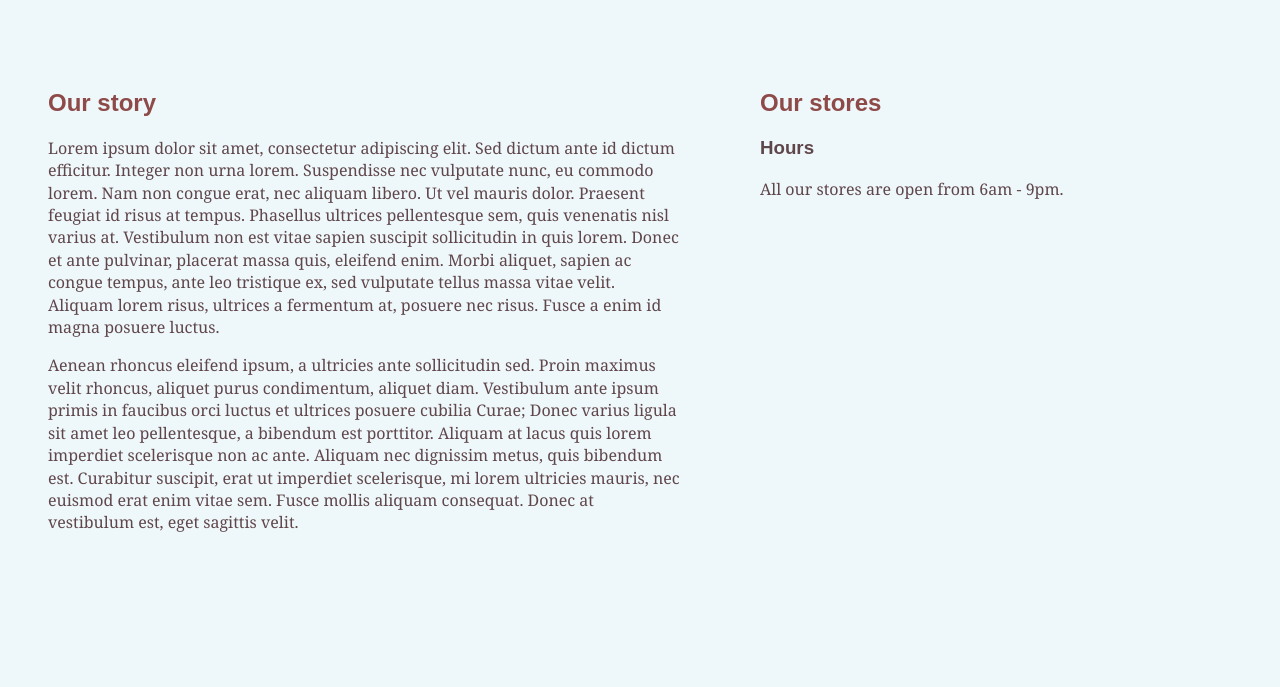
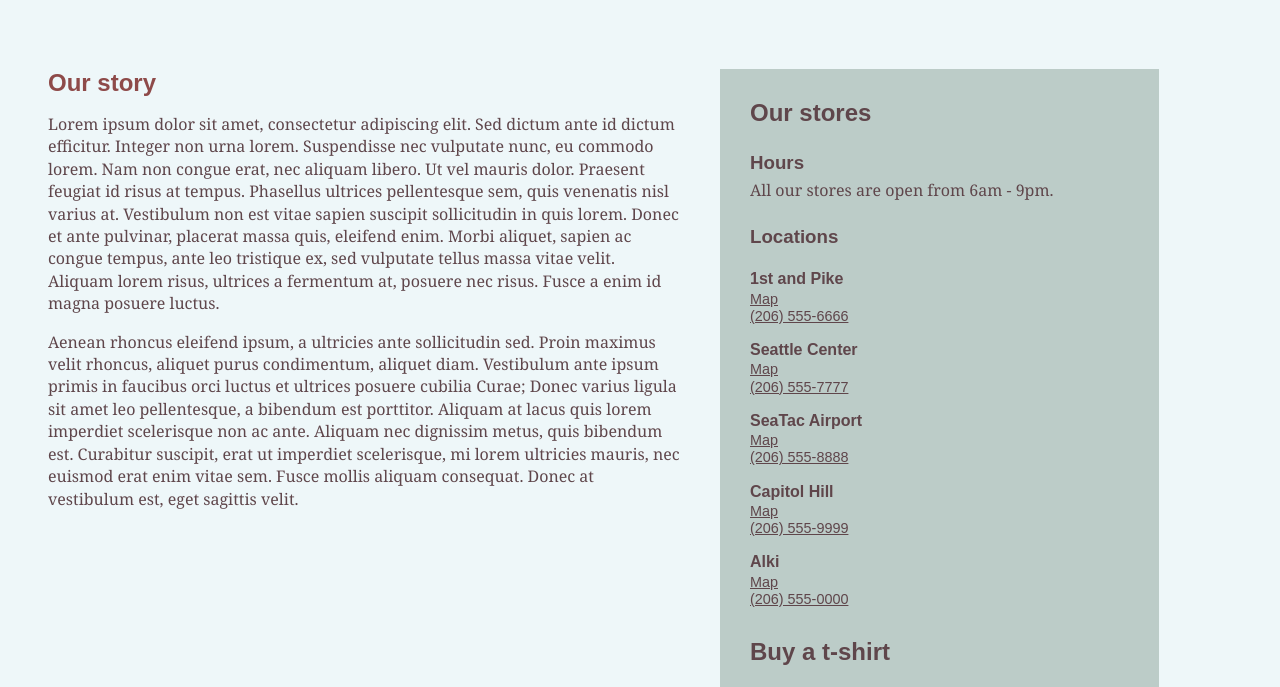
Before and after one commit to morganelle/cookie-stand, a plain HTML site: page index.html in a window 1280 px wide. Shown: the part 113-800 px from the top of the page. Drawn offline with Linux system fonts and the light colour scheme; a web font is replaced by a local one.

Commit message:
updated styling and index.html content

```diff
--- a/index.html
+++ b/index.html
@@ -15,12 +15,44 @@
       <p>Lorem ipsum dolor sit amet, consectetur adipiscing elit. Sed dictum ante id dictum efficitur. Integer non urna lorem. Suspendisse nec vulputate nunc, eu commodo lorem. Nam non congue erat, nec aliquam libero. Ut vel mauris dolor. Praesent feugiat id risus at tempus. Phasellus ultrices pellentesque sem, quis venenatis nisl varius at. Vestibulum non est vitae sapien suscipit sollicitudin in quis lorem. Donec et ante pulvinar, placerat massa quis, eleifend enim. Morbi aliquet, sapien ac congue tempus, ante leo tristique ex, sed vulputate tellus massa vitae velit. Aliquam lorem risus, ultrices a fermentum at, posuere nec risus. Fusce a enim id magna posuere luctus.</p>
       <p>Aenean rhoncus eleifend ipsum, a ultricies ante sollicitudin sed. Proin maximus velit rhoncus, aliquet purus condimentum, aliquet diam. Vestibulum ante ipsum primis in faucibus orci luctus et ultrices posuere cubilia Curae; Donec varius ligula sit amet leo pellentesque, a bibendum est porttitor. Aliquam at lacus quis lorem imperdiet scelerisque non ac ante. Aliquam nec dignissim metus, quis bibendum est. Curabitur suscipit, erat ut imperdiet scelerisque, mi lorem ultricies mauris, nec euismod erat enim vitae sem. Fusce mollis aliquam consequat. Donec at vestibulum est, eget sagittis velit.</p>
     </section>
-    <section id="stores-info">
+    <aside id="sidebar">
+      <section>
       <h2>Our stores</h2>
       <h3>Hours</h3>
       <p>All our stores are open from 6am - 9pm.</p>
-      <ul>
+      <h3>Locations</h3>
+      <ul id="stores">
+        <li>1st and Pike</li>
+        <ul>
+          <a href="#"><li>Map</li></a>
+          <a href="#"><li>(206) 555-6666</li></a>
+        </ul>
+        <li>Seattle Center</li>
+        <ul>
+          <a href="#"><li>Map</li></a>
+          <a href="#"><li>(206) 555-7777</li></a>
+        </ul>
+        <li>SeaTac Airport</li>
+        <ul>
+          <a href="#"><li>Map</li></a>
+          <a href="#"><li>(206) 555-8888</li></a>
+        </ul>
+        <li>Capitol Hill</li>
+        <ul>
+          <a href="#"><li>Map</li></a>
+          <a href="#"><li>(206) 555-9999</li></a>
+        </ul>
+        <li>Alki</li>
+        <ul>
+          <a href="#"><li>Map</li></a>
+          <a href="#"><li>(206) 555-0000</li></a>
+        </ul>
       </ul>
     </section>
+    <section id="merch">
+      <h2>Buy a t-shirt</h2>
+      <img src="images/shirt.png" />
+    </section>
+    </aside>
   </body>
 </html>
--- a/style.css
+++ b/style.css
@@ -31,10 +31,7 @@ header h1 {
 
 h2 {
   color: #8E4A49;
-}
-
-ul {
-  padding-left:40px;
+  margin: 0;
 }
 
 * {
@@ -42,9 +39,15 @@ ul {
   color: #5F464B;
 }
 
+/* sales table styles */
+section#sales-table {
+  margin: 40px;
+}
+
 table#sales {
   border-collapse: collapse;
-  background-color: #CCE8EE;
+  background-color: rgba(75, 104, 88, 0.3);
+  margin-top: 16px;
 }
 
 table#sales, th, td {
@@ -88,10 +91,52 @@ section#about-us {
   float: left;
   margin: 40px;
 }
-section#stores-info {
+aside {
   width: 30%;
   float: left;
-  margin: 40px;
+  margin: 40px 40px 40px 0;
+  padding: 30px;
+  background-color: rgba(75, 104, 88, 0.3);
+}
+
+aside h2 {
+  color: #5F464B;
+}
+
+aside p, h2, h3 {
+  margin: 0;
+  padding: 0;
+}
+
+aside h3 {
+  padding-top: 25px;
+  padding-bottom: 5px;
+}
+
+/* Store list */
+ul {
+  padding-left: 0;
+}
+
+ul#stores {
+  margin-bottom: 30px;
+}
+
+ul#stores li {
+  list-style:none;
+  list-style-position: outside;
+  font-size: .9em;
+  line-height: 1.2em;
+}
+
+ul#stores > li {
+  font-weight: bold;
+  font-size: 1em;
+}
+
+ul#stores ul {
+  margin-top: 2px;
+  margin-bottom: 15px;
 }
 
 /* Form styling */
@@ -102,6 +147,7 @@ form {
 
 fieldset {
   padding: 20px;
+  margin-left: 40px;
 }
 
 input {
@@ -115,7 +161,7 @@ span.range {
 }
 
 span.range input.range {
-  width: 15%;
+  width: 10%;
 }
 
 button#submit-button {
```
Also changed, not shown: sales.html (+2 -8 lines), images/shirt.png (added).
